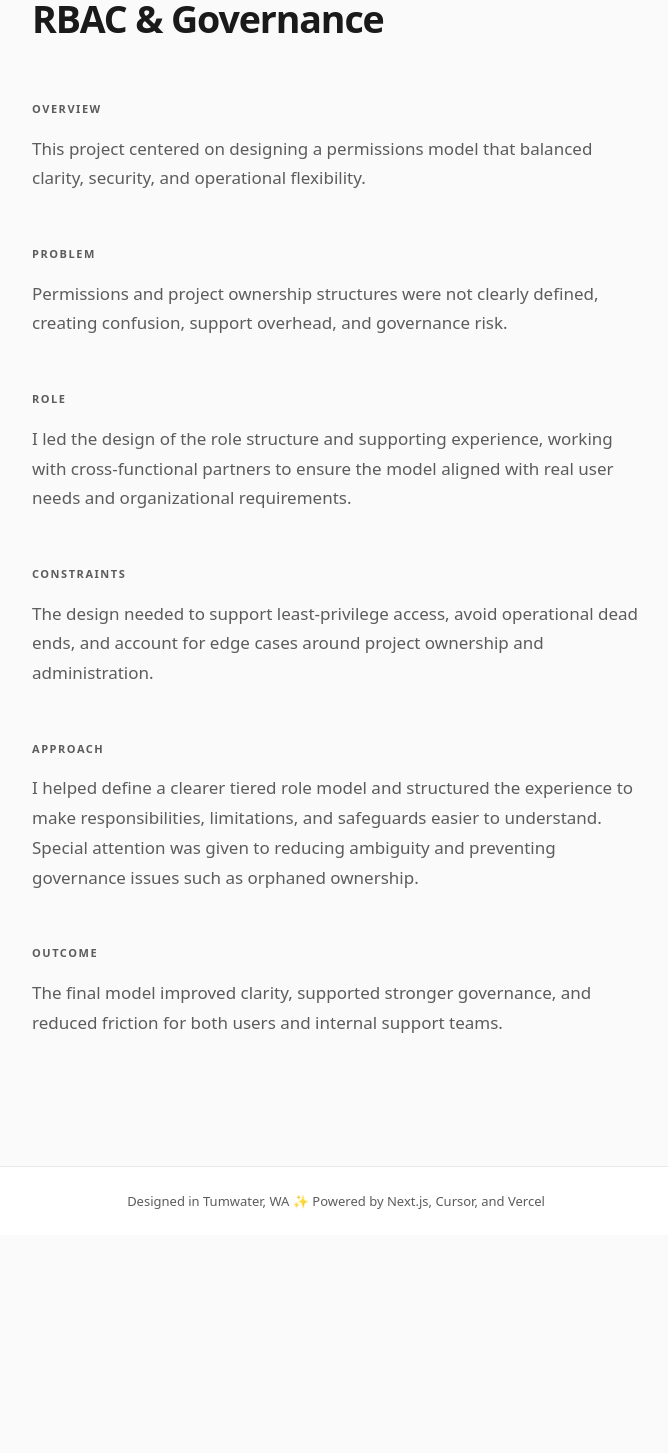
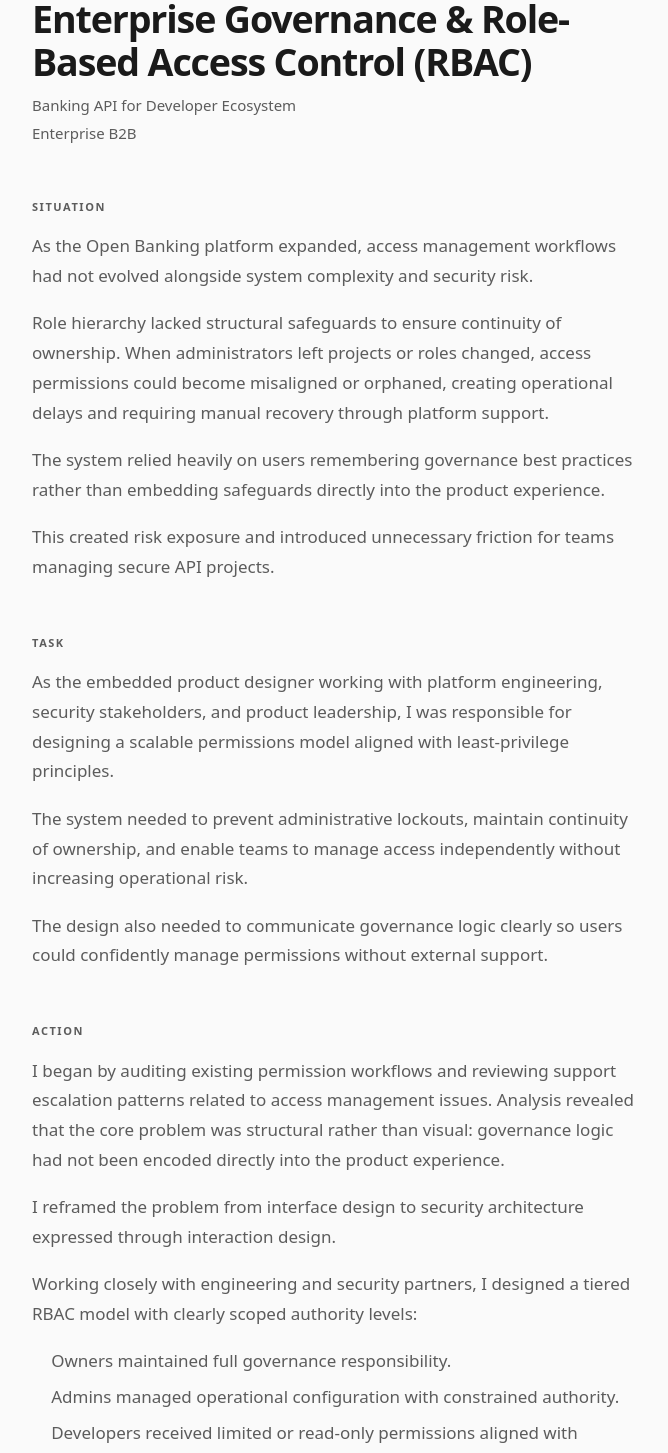
Before and after one commit to MsDarcy/portfolio-site, a Next.js app: page /work/rbac-governance in a window 1280 px wide. Shown: the part 260-1713 px from the top of the page, without its empty margins (304-972 px from the left). Before the commit the page ends 1495 px from the top, so only its background shows below. Built offline with nearby package versions, Linux system fonts and the light colour scheme.

Commit message:
Update case study content

```diff
--- a/app/globals.css
+++ b/app/globals.css
@@ -375,12 +375,35 @@ body {
   color: var(--color-text);
 }
 
+.case-study__intro {
+  margin-bottom: clamp(2.25rem, 5vw, 3.25rem);
+}
+
 .case-study__title {
-  margin: 0 0 clamp(2.5rem, 6vw, 3.75rem);
+  margin: 0 0 0.65rem;
   font-size: clamp(1.875rem, 4vw, 2.35rem);
   font-weight: 600;
   letter-spacing: -0.03em;
   line-height: 1.15;
+}
+
+.case-study__intro:not(:has(.case-study__subtitle)) .case-study__title {
+  margin-bottom: 0;
+}
+
+.case-study__subtitle {
+  margin: 0;
+}
+
+.case-study__subtitle p {
+  margin: 0 0 0.35rem;
+  font-size: 0.9375rem;
+  line-height: 1.55;
+  color: var(--color-text-muted);
+}
+
+.case-study__subtitle p:last-child {
+  margin-bottom: 0;
 }
 
 .case-study__sections {
@@ -410,6 +433,26 @@ body {
 }
 
 .case-study__prose p:last-child {
+  margin-bottom: 0;
+}
+
+.case-study__prose ul {
+  margin: 0 0 1.1rem;
+  padding-left: 1.2rem;
+  color: var(--color-text-muted);
+  font-size: 1.0625rem;
+  line-height: 1.65;
+}
+
+.case-study__prose li {
+  margin-bottom: 0.5rem;
+}
+
+.case-study__prose li:last-child {
+  margin-bottom: 0;
+}
+
+.case-study__prose ul:last-child {
   margin-bottom: 0;
 }
 
--- a/app/work/api-onboarding/page.tsx
+++ b/app/work/api-onboarding/page.tsx
@@ -2,53 +2,111 @@ import type { Metadata } from "next";
 import { CaseStudy, CaseStudySection } from "@/components/CaseStudy";
 
 export const metadata: Metadata = {
-  title: "API Onboarding Experience",
+  title: "API Partner Onboarding",
   description:
-    "Redesigning a fragmented API onboarding flow into a structured, scalable, user-friendly experience.",
+    "Restructuring Open Banking partner onboarding from fragmented intake to a progressive, two-tier system.",
 };
 
 export default function ApiOnboardingPage() {
   return (
-    <CaseStudy title="API Onboarding Experience">
-      <CaseStudySection heading="Overview">
+    <CaseStudy
+      title="API Partner Onboarding"
+      subtitle={
+        <>
+          <p>Internal and 3rd Party API Partner Platform</p>
+          <p>Enterprise B2B</p>
+        </>
+      }
+    >
+      <CaseStudySection heading="Situation">
         <p>
-          This project focused on redesigning a fragmented API onboarding experience
-          into a more structured, scalable, and user-friendly flow.
+          The Open Banking platform relied on a legacy onboarding process that had
+          evolved organically across multiple teams. Requirements were captured
+          through static wiki pages and long intake documents that lacked
+          structure, persistence, and workflow logic.
+        </p>
+        <p>
+          Partners were presented with more than 50 technical questions upfront,
+          many of which were not immediately relevant to initiating a partnership.
+          Because responses were not stored in a structured system, Product
+          Managers acted as intermediaries — manually collecting answers,
+          re-entering data, and coordinating clarification across engineering teams.
+        </p>
+        <p>
+          Onboarding frequently took close to 90 days. Integrations were delayed,
+          operational workload increased, and partners described onboarding as one
+          of the most difficult parts of working with the platform. What began as
+          documentation debt had become a barrier to platform adoption and a
+          source of operational risk.
         </p>
       </CaseStudySection>
-      <CaseStudySection heading="Problem">
+      <CaseStudySection heading="Task">
         <p>
-          The existing onboarding process was fragmented, highly manual, and difficult
-          to navigate. Users encountered unclear requirements, inconsistent
-          documentation, and unnecessary friction early in the process.
+          As the product designer embedded with the API platform team, I was
+          responsible for transforming onboarding into a scalable, structured
+          system that could support both business stakeholders and technical
+          implementation teams.
+        </p>
+        <p>
+          The solution needed to reduce early friction while preserving technical
+          rigor. It also needed to create continuity across onboarding phases so
+          information could be gathered progressively without creating gaps in
+          compliance or engineering requirements.
         </p>
       </CaseStudySection>
-      <CaseStudySection heading="Role">
+      <CaseStudySection heading="Action">
         <p>
-          I led product design for the experience, partnering closely with product
-          managers, engineers, and business stakeholders to identify friction points
-          and design a more cohesive path.
+          I began by mapping the end-to-end onboarding workflow across Product,
+          Engineering, and Partner teams. Interviews revealed that the primary
+          users initiating onboarding were Business Managers responsible for
+          partnerships, not engineers. Over time, engineering requirements had
+          accumulated without prioritization or sequencing, creating unnecessary
+          cognitive load at the start of the process.
+        </p>
+        <p>
+          Working with Product and Engineering leadership, I audited the full set
+          of technical questions and categorized them by implementation phase.
+          This enabled a progressive disclosure model that preserved data
+          integrity while reducing initial friction.
+        </p>
+        <p>I designed a two-tier onboarding structure.</p>
+        <p>
+          Tier 1 established a partnership profile through a fast-track intake
+          of 11 essential questions. This enabled teams to initiate partnerships
+          quickly while capturing key business context.
+        </p>
+        <p>
+          Tier 2 introduced a persistent technical intake aligned with real
+          implementation stages. Teams could progressively provide authentication
+          details, compliance requirements, data schemas, and configuration
+          settings as integration progressed.
+        </p>
+        <p>
+          Throughout the process, I collaborated closely with platform engineers
+          to ensure technical fidelity while abstracting unnecessary implementation
+          complexity from business-facing users.
+        </p>
+        <p>
+          High-fidelity prototypes were validated with Product Managers to test
+          comprehension, completion time, and workflow clarity. The final
+          structure was documented as a durable source of truth to prevent
+          regression into fragmented manual processes.
         </p>
       </CaseStudySection>
-      <CaseStudySection heading="Constraints">
+      <CaseStudySection heading="Result">
         <p>
-          The solution had to support technical requirements, business processes, and
-          governance needs while reducing manual effort and improving clarity.
+          The redesigned onboarding system reduced estimated cycle time from
+          roughly 90 days to approximately 3–4 weeks.
         </p>
-      </CaseStudySection>
-      <CaseStudySection heading="Approach">
         <p>
-          I mapped the existing process, identified major friction points, and helped
-          define a clearer onboarding structure. The redesigned flow front-loaded the
-          most important questions, improved information architecture, and supported a
-          longer-term shift toward a more scalable source of truth.
+          Product Managers saw an estimated 65–75 percent reduction in manual
+          coordination and data re-entry. Partners were able to initiate
+          integrations faster with clearer expectations, while engineering teams
+          received more structured and complete technical information.
         </p>
-      </CaseStudySection>
-      <CaseStudySection heading="Outcome">
         <p>
-          The result was a more self-service-oriented onboarding experience that
-          reduced confusion, improved alignment across teams, and created a stronger
-          foundation for future scalability.
+          Most importantly, the platform gained a scalable onboarding foundation
+          that could evolve without reintroducing fragmented intake patterns.
         </p>
       </CaseStudySection>
     </CaseStudy>
--- a/app/work/performance-dashboard/page.tsx
+++ b/app/work/performance-dashboard/page.tsx
@@ -2,52 +2,109 @@ import type { Metadata } from "next";
 import { CaseStudy, CaseStudySection } from "@/components/CaseStudy";
 
 export const metadata: Metadata = {
-  title: "Performance Dashboards",
+  title: "Performance Intelligence Dashboards",
   description:
-    "Turning difficult technical data into dashboards for faster, more confident decisions.",
+    "Self-service dashboards that connected API telemetry to how product owners actually make decisions.",
 };
 
 export default function PerformanceDashboardPage() {
   return (
-    <CaseStudy title="Performance Dashboards">
-      <CaseStudySection heading="Overview">
+    <CaseStudy
+      title="Performance Intelligence Dashboards"
+      subtitle={
+        <>
+          <p>Internal Dashboard for Product Owners</p>
+          <p>Enterprise B2B</p>
+        </>
+      }
+    >
+      <CaseStudySection heading="Situation">
         <p>
-          This work transformed difficult-to-interpret technical data into dashboards
-          that supported faster and more confident decision-making.
+          API Product Managers were responsible for monitoring the health,
+          reliability, and growth of platform APIs, but had no direct way to
+          observe system performance without engineering support.
+        </p>
+        <p>
+          To answer basic questions about usage patterns, error rates, or
+          seasonal fluctuations, Product Managers relied on backend engineers to
+          manually extract server logs. These exports were delivered as dense,
+          unstructured datasets requiring technical interpretation.
+        </p>
+        <p>
+          Even simple questions could take days to answer. This dependency
+          created operational friction and limited the ability of Product
+          Managers to proactively identify risks or opportunities.
+        </p>
+        <p>
+          Data existed, but it was not accessible in a form aligned with product
+          decision-making.
         </p>
       </CaseStudySection>
-      <CaseStudySection heading="Problem">
+      <CaseStudySection heading="Task">
         <p>
-          Product managers lacked easy access to key performance data and often had
-          to rely on engineers to interpret logs or surface meaningful metrics.
+          As the sole designer embedded with API Product Managers and backend
+          engineering, my goal was to translate raw technical telemetry into
+          usable, decision-oriented insights.
+        </p>
+        <p>
+          The solution needed to provide real-time visibility into API performance
+          while maintaining technical accuracy and avoiding additional reporting
+          burden for engineering teams.
+        </p>
+        <p>
+          It also needed to scale alongside the platform without creating new
+          maintenance overhead.
         </p>
       </CaseStudySection>
-      <CaseStudySection heading="Role">
+      <CaseStudySection heading="Action">
         <p>
-          I worked across design, product, and engineering to define what information
-          mattered most, how it should be structured, and how to present it clearly for
-          ongoing use.
+          I conducted interviews with Product Managers to understand how
+          performance data informed roadmap decisions and operational priorities.
+          A clear pattern emerged: while logs contained extensive detail, only a
+          small subset of signals consistently influenced product decisions.
+        </p>
+        <p>
+          Working closely with engineering, I mapped backend telemetry
+          structures to decision-relevant metrics such as request volume, error
+          frequency, and trend stability over time.
+        </p>
+        <p>
+          Rather than exposing raw technical logs, I designed a translation layer
+          that organized system signals into structured visual models aligned
+          with product reasoning.
+        </p>
+        <p>
+          I led end-to-end design of a self-service dashboard that surfaced
+          time-based views across daily, weekly, monthly, and quarterly
+          intervals. Hit volume and error rates were prioritized as primary
+          indicators, with drill-down capability for deeper investigation when
+          needed.
+        </p>
+        <p>
+          Interactive prototypes were tested with Product Managers to refine
+          labeling clarity, filtering behavior, and navigation hierarchy.
+          Iterations focused on reducing cognitive load while preserving
+          confidence in the underlying data.
         </p>
       </CaseStudySection>
-      <CaseStudySection heading="Constraints">
+      <CaseStudySection heading="Result">
         <p>
-          The challenge was turning dense technical information into something
-          accessible and useful without oversimplifying what users needed to
-          understand.
+          Product Managers gained direct, real-time access to performance
+          intelligence for the first time.
         </p>
-      </CaseStudySection>
-      <CaseStudySection heading="Approach">
         <p>
-          I focused on information hierarchy, usability, and decision support. The
-          dashboards were designed to surface key signals clearly, reduce dependency
-          on engineering for routine insight gathering, and help stakeholders monitor
-          performance more effectively.
+          Decisions that previously required engineering coordination could now
+          be made immediately. Performance issues were identified earlier, and
+          roadmap discussions became more evidence-driven.
         </p>
-      </CaseStudySection>
-      <CaseStudySection heading="Outcome">
         <p>
-          The resulting dashboards improved visibility, reduced ambiguity, and
-          supported more self-service access to important product performance signals.
+          Engineering teams experienced a measurable reduction in ad hoc data
+          requests, enabling greater focus on platform development rather than
+          manual reporting.
+        </p>
+        <p>
+          The dashboard established a scalable intelligence layer that aligned
+          technical telemetry with product decision-making.
         </p>
       </CaseStudySection>
     </CaseStudy>
--- a/app/work/rbac-governance/page.tsx
+++ b/app/work/rbac-governance/page.tsx
@@ -2,52 +2,118 @@ import type { Metadata } from "next";
 import { CaseStudy, CaseStudySection } from "@/components/CaseStudy";
 
 export const metadata: Metadata = {
-  title: "RBAC & Governance",
+  title: "Enterprise Governance & RBAC",
   description:
-    "A permissions model balancing clarity, security, and operational flexibility.",
+    "A tiered permissions model with built-in safeguards for an Open Banking developer platform.",
 };
 
 export default function RbacGovernancePage() {
   return (
-    <CaseStudy title="RBAC & Governance">
-      <CaseStudySection heading="Overview">
+    <CaseStudy
+      title="Enterprise Governance & Role-Based Access Control (RBAC)"
+      subtitle={
+        <>
+          <p>Banking API for Developer Ecosystem</p>
+          <p>Enterprise B2B</p>
+        </>
+      }
+    >
+      <CaseStudySection heading="Situation">
         <p>
-          This project centered on designing a permissions model that balanced
-          clarity, security, and operational flexibility.
+          As the Open Banking platform expanded, access management workflows had
+          not evolved alongside system complexity and security risk.
+        </p>
+        <p>
+          Role hierarchy lacked structural safeguards to ensure continuity of
+          ownership. When administrators left projects or roles changed, access
+          permissions could become misaligned or orphaned, creating operational
+          delays and requiring manual recovery through platform support.
+        </p>
+        <p>
+          The system relied heavily on users remembering governance best practices
+          rather than embedding safeguards directly into the product experience.
+        </p>
+        <p>
+          This created risk exposure and introduced unnecessary friction for
+          teams managing secure API projects.
         </p>
       </CaseStudySection>
-      <CaseStudySection heading="Problem">
+      <CaseStudySection heading="Task">
         <p>
-          Permissions and project ownership structures were not clearly defined,
-          creating confusion, support overhead, and governance risk.
+          As the embedded product designer working with platform engineering,
+          security stakeholders, and product leadership, I was responsible for
+          designing a scalable permissions model aligned with least-privilege
+          principles.
+        </p>
+        <p>
+          The system needed to prevent administrative lockouts, maintain
+          continuity of ownership, and enable teams to manage access
+          independently without increasing operational risk.
+        </p>
+        <p>
+          The design also needed to communicate governance logic clearly so users
+          could confidently manage permissions without external support.
         </p>
       </CaseStudySection>
-      <CaseStudySection heading="Role">
+      <CaseStudySection heading="Action">
         <p>
-          I led the design of the role structure and supporting experience, working
-          with cross-functional partners to ensure the model aligned with real user
-          needs and organizational requirements.
+          I began by auditing existing permission workflows and reviewing support
+          escalation patterns related to access management issues. Analysis
+          revealed that the core problem was structural rather than visual:
+          governance logic had not been encoded directly into the product
+          experience.
+        </p>
+        <p>
+          I reframed the problem from interface design to security architecture
+          expressed through interaction design.
+        </p>
+        <p>
+          Working closely with engineering and security partners, I designed a
+          tiered RBAC model with clearly scoped authority levels:
+        </p>
+        <ul>
+          <li>Owners maintained full governance responsibility.</li>
+          <li>
+            Admins managed operational configuration with constrained authority.
+          </li>
+          <li>
+            Developers received limited or read-only permissions aligned with
+            implementation needs.
+          </li>
+        </ul>
+        <p>
+          To reduce single points of failure, I introduced guardrails requiring
+          at least two administrators per project. If a project approached an
+          administrative risk threshold, the system surfaced proactive prompts
+          encouraging assignment of backup administrators.
+        </p>
+        <p>
+          Interaction patterns were tested through task-based usability studies
+          to ensure users could confidently assign, modify, and audit permissions
+          without external guidance.
+        </p>
+        <p>
+          Design documentation included role definitions, escalation logic, and
+          edge cases to ensure long-term governance continuity.
         </p>
       </CaseStudySection>
-      <CaseStudySection heading="Constraints">
+      <CaseStudySection heading="Result">
         <p>
-          The design needed to support least-privilege access, avoid operational dead
-          ends, and account for edge cases around project ownership and
-          administration.
+          The RBAC system eliminated orphaned project scenarios by embedding
+          administrative redundancy directly into the product logic.
         </p>
-      </CaseStudySection>
-      <CaseStudySection heading="Approach">
         <p>
-          I helped define a clearer tiered role model and structured the experience to
-          make responsibilities, limitations, and safeguards easier to understand.
-          Special attention was given to reducing ambiguity and preventing governance
-          issues such as orphaned ownership.
+          Support escalations related to access continuity decreased as teams
+          were able to manage permissions independently and safely.
         </p>
-      </CaseStudySection>
-      <CaseStudySection heading="Outcome">
         <p>
-          The final model improved clarity, supported stronger governance, and reduced
-          friction for both users and internal support teams.
+          The platform achieved stronger least-privilege enforcement while
+          maintaining operational flexibility for growing teams.
+        </p>
+        <p>
+          Most importantly, governance became preventative rather than reactive,
+          enabling the platform to scale securely without increasing coordination
+          overhead.
         </p>
       </CaseStudySection>
     </CaseStudy>
--- a/components/CaseStudy.tsx
+++ b/components/CaseStudy.tsx
@@ -9,9 +9,11 @@ function headingId(heading: string) {
 
 export function CaseStudy({
   title,
+  subtitle,
   children,
 }: {
   title: string;
+  subtitle?: React.ReactNode;
   children: React.ReactNode;
 }) {
   return (
@@ -19,7 +21,10 @@ export function CaseStudy({
       <Link href="/work" className="case-study__back">
         ← Selected Work
       </Link>
-      <h1 className="case-study__title">{title}</h1>
+      <header className="case-study__intro">
+        <h1 className="case-study__title">{title}</h1>
+        {subtitle ? <div className="case-study__subtitle">{subtitle}</div> : null}
+      </header>
       <div className="case-study__sections">{children}</div>
     </article>
   );
--- a/lib/selected-work.ts
+++ b/lib/selected-work.ts
@@ -2,20 +2,20 @@
 export const selectedWorkCards = [
   {
     href: "/work/api-onboarding",
-    title: "API Onboarding Experience",
+    title: "API Partner Onboarding",
     description:
-      "Streamlined a fragmented onboarding process into a clearer, more scalable self-service experience for developers and internal teams.",
+      "Structured a legacy Open Banking onboarding path into progressive intake—less manual coordination, faster time to integration.",
   },
   {
     href: "/work/performance-dashboard",
-    title: "Performance Dashboards",
+    title: "Performance Intelligence Dashboards",
     description:
-      "Designed self-service dashboards that transformed raw technical data into actionable insights for product managers and stakeholders.",
+      "Turned backend telemetry into self-service views so product owners could monitor API health without engineering extracts.",
   },
   {
     href: "/work/rbac-governance",
-    title: "RBAC & Governance",
+    title: "Enterprise Governance & RBAC",
     description:
-      "Created a role-based access model that improved permissions clarity, reduced support burden, and better aligned with governance needs.",
+      "Defined a tiered permissions model with guardrails so ownership stayed clear and access risk dropped as the platform grew.",
   },
 ] as const;
```
